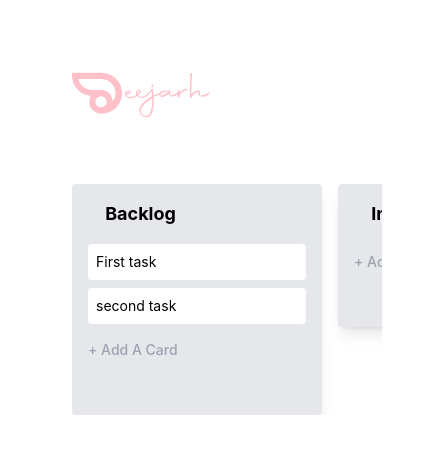
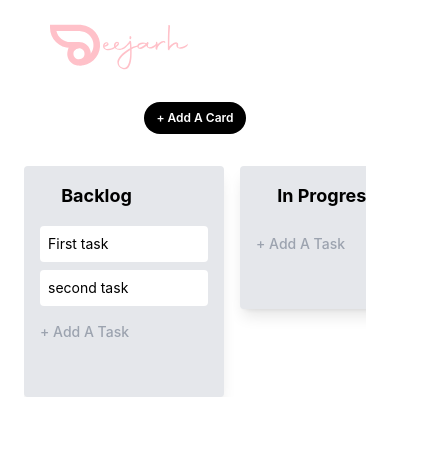
Before and after one commit to Deejarh/vue3-trello-clone, a Vue app: page / in a window 390 px wide. Shown: the top 454 px of the page, 422 px wide, since content can reach past the window. Built offline with nearby package versions, Linux system fonts and the light colour scheme.

Commit message:
Edit, Add and Delete cards functionality

```diff
--- a/src/App.vue
+++ b/src/App.vue
@@ -4,16 +4,13 @@ import Logo from './assets/Logo.vue'
 </script>
 
 <template>
-  <div class="  h-[100vh] p-10  overflow-hidden w-screen ">
-    <div class=" flex  gap-x-3 mb-8">
-      <span> <Logo/></span>
-    <h1 class=" text-white  font-bold text-4xl">Trello Clone</h1>
-  </div>
-      <the-board  />
-
+  <div class="h-[100vh] p-6 lg:p-10 overflow-hidden w-screen">
+    <div class="flex gap-x-3 mb-8 items-center justify-center">
+      <span> <Logo /></span>
+      <h1 class="text-white font-bold text-2xl lg:text-4xl">Trello Clone</h1>
+    </div>
+    <the-board />
   </div>
 </template>
 
-<style scoped>
-
-</style>
+<style scoped></style>
--- a/src/components/AddTask.vue
+++ b/src/components/AddTask.vue
@@ -1,11 +1,11 @@
 <script setup lang="ts">
-import {  ref } from 'vue'
+import { ref } from 'vue'
 import type { Task } from '@/types'
 import { nanoid } from 'nanoid'
 
 const emit = defineEmits<{
   (e: 'AddTask', payload: Task): void
-}>();
+}>()
 
 const isFocus = ref(false)
 const title = ref('')
@@ -21,9 +21,8 @@ const cancel = () => {
 }
 
 const createTask = (e: Event) => {
-    console.log(title.value.trim(), 'value')
   if (title.value.trim()) {
-    e.preventDefault();
+    e.preventDefault()
     emit('AddTask', {
       id: nanoid(),
       title: title.value,
@@ -34,25 +33,42 @@ const createTask = (e: Event) => {
 
   task.id = nanoid()
   task.title = title.value
-    task.createdAt = new Date
+  task.createdAt = new Date()
   title.value = ''
   isFocus.value = false
 }
-
 </script>
 
 <template>
   <div>
-<textarea v-model="title" class="w-full outline-none resize-none " :class="[ isFocus ? ' bg-white h-20 p-3 text-sm rounded' : ' cursor-pointer h-7 text-gray-500 text-sm font-medium mt-2 border-0 bg-gray-200']"
+    <textarea
+      v-model="title"
+      class="w-full outline-none resize-none"
+      :class="[
+        isFocus
+          ? ' bg-white h-20 p-3 text-sm rounded'
+          : ' cursor-pointer h-7 text-gray-500 text-sm font-medium mt-2 border-0 bg-gray-200'
+      ]"
       @focus="isFocus = true"
       @keydown.tab="createTask"
       @keyup.enter="createTask"
-:placeholder=" isFocus ? 'Enter a title for this card' : '+ Add A Card'"
+      :placeholder="isFocus ? 'Enter a title for this card' : '+ Add A Task'"
     ></textarea>
-<div  class=" flex justify-between my-3 w-full">
-<div v-if="isFocus" @click="createTask" class=" text-xs bg-red-200 p-1 rounded-md px-2 font-semibold hover:opacity-70 cursor-pointer ">Add Card</div>
-<button v-if="isFocus" class=" text-sm bg-white rounded-md px-3 hover:opacity-70  " @click="cancel">X</button>
-
+    <div class="flex justify-between my-3 w-full">
+      <div
+        v-if="isFocus"
+        @click="createTask"
+        class="text-xs bg-red-200 p-1 rounded-md px-2 font-semibold hover:opacity-70 cursor-pointer"
+      >
+        Add Task
+      </div>
+      <button
+        v-if="isFocus"
+        class="text-sm bg-white rounded-md px-3 hover:opacity-70"
+        @click="cancel"
+      >
+        X
+      </button>
     </div>
   </div>
 </template>
--- a/src/components/BoardTasks.vue
+++ b/src/components/BoardTasks.vue
@@ -4,32 +4,43 @@ import type { Task } from '@/types'
 import { nanoid } from 'nanoid'
 import { onKeyStroke } from '@vueuse/core'
 
-
 const props = defineProps<{
   task: Task
 }>()
 
 const emit = defineEmits<{
-    (e: 'deleteTask', payload: string): void;
-}>();
+  (e: 'deleteTask', payload: string): void
+}>()
 
 const focused = ref(false)
-onKeyStroke( "Backspace", (e) => {
-    if(focused.value) emit("deleteTask", props.task.id )
+onKeyStroke('Backspace', (e) => {
+  if (focused.value) emit('deleteTask', props.task.id)
 })
-
 </script>
 
 <template>
-  <div class=" task  " @blur="focused = false"  @focus="focused = true" tabindex="0">
-    <p class=" bg-white mb-2  rounded max-w-[250px] p-2 text-sm flex justify-between">{{ task.title }} <span class=" cursor-pointer" v-show="focused" @click="emit('deleteTask', task.id)">
-
-        <svg xmlns="http://www.w3.org/2000/svg" class=" text-gray-800" viewBox="0 0 24 24" width="16" height="16" fill="none" stroke="currentColor" stroke-width="1.5" stroke-linecap="round" stroke-linejoin="round">
-            <path d="M3 6h18M5 6v14a2 2 0 0 0 2 2h10a2 2 0 0 0 2-2V6M9 11v6M15 11v6"></path>
-          </svg>
-
-    </span></p>
-
+  <div class="task" @blur="focused = false" @focus="focused = true" tabindex="0">
+    <p
+      class="bg-white mb-2 rounded lg:max-w-[250px] max-w-[200px] p-2 text-sm flex justify-between"
+    >
+      {{ task.title }}
+      <span class="cursor-pointer" v-show="focused" @click="emit('deleteTask', task.id)">
+        <svg
+          xmlns="http://www.w3.org/2000/svg"
+          class="text-gray-800"
+          viewBox="0 0 24 24"
+          width="16"
+          height="16"
+          fill="none"
+          stroke="currentColor"
+          stroke-width="1.5"
+          stroke-linecap="round"
+          stroke-linejoin="round"
+        >
+          <path d="M3 6h18M5 6v14a2 2 0 0 0 2 2h10a2 2 0 0 0 2-2V6M9 11v6M15 11v6"></path>
+        </svg>
+      </span>
+    </p>
   </div>
 </template>
 
@@ -47,8 +58,7 @@ onKeyStroke( "Backspace", (e) => {
 
 .task:focus,
 .task:focus-visible {
-@apply outline-gray-400 !important ;
-outline: gray auto 1px;
+  @apply outline-red-100 !important;
+  outline: gray auto 1px;
 }
-
 </style>
--- a/src/components/TheBoard.vue
+++ b/src/components/TheBoard.vue
@@ -1,15 +1,16 @@
 <script setup lang="ts">
-import { ref } from 'vue'
+import { ref, nextTick } from 'vue'
 import type { Card, Task } from '@/types'
 import { nanoid } from 'nanoid'
 import BoardTask from './BoardTasks.vue'
 import AddTask from './AddTask.vue'
 import DragButton from './DragButton.vue'
 import draggable from 'vuedraggable'
-import { useKeyModifier } from '@vueuse/core'
+import { useKeyModifier, useLocalStorage } from '@vueuse/core'
 
 const alt = useKeyModifier('Alt')
-const cards = ref<Card>([
+const titleFocused = ref(false)
+const cards = useLocalStorage<Card[]>('board', [
   {
     id: nanoid(),
     title: 'backlog',
@@ -38,10 +39,29 @@ const cards = ref<Card>([
   }
 ])
 
+const addCard = () => {
+  const card: Card = {
+    id: nanoid(),
+    title: '',
+    tasks: []
+  }
+  cards.value.push(card)
+  nextTick(() => {
+    ;(document.querySelector('.card:last-of-type .title-input') as HTMLInputElement).focus()
+  })
+}
 </script>
 
 <template>
   <div>
+    <div class="flex justify-center">
+      <div
+        class="dark:bg-white bg-black flex justify-center items-center py-2 px-3 rounded-full mb-8 cursor-pointer font-semibold hover:opacity-70 text-white dark:text-black text-xs"
+        @click="addCard"
+      >
+        + Add A Card
+      </div>
+    </div>
     <draggable
       v-model="cards"
       group="cards"
@@ -51,11 +71,22 @@ const cards = ref<Card>([
       class="flex gap-x-4 overflow-x-auto dark:text-white text-black items-start"
     >
       <template #item="{ element: card }: { element: Card }">
-        <div class="bg-gray-200 p-4 rounded min-w-[250px] shadow-lg text-black">
-          <header class="font-bold text-lg mb-4 capitalize flex items-center justify-start">
+        <div
+          class="bg-gray-200 p-4 rounded lg:min-w-[250px] min-w-[200px] shadow-lg text-black card"
+        >
+          <header class="font-bold text-lg mb-4 capitalize flex items-center">
             <drag-button />
-
-            {{ card.title }}
+            <input
+              @focus="titleFocused = true"
+              @blur="titleFocused = false"
+              class="title-input flex justify-start items-start bg-transparent focus:bg-white rounded px-1 w-4/5 capitalize outline-red-100"
+              @keyup.enter="($event.target as HTMLInputElement).blur()"
+              @keydown.backspace="
+                card.title === '' ? (cards = cards.filter((c) => c.id !== card.id)) : null
+              "
+              type="text"
+              v-model="card.title"
+            />
           </header>
           <draggable
             v-model="card.tasks"
@@ -64,7 +95,12 @@ const cards = ref<Card>([
             :animation="150"
           >
             <template #item="{ element: task }: { element: Task }">
-              <div><BoardTask :task="task" @deleteTask="card.tasks = card.tasks.filter((task) => task.id !== $event)" /></div>
+              <div>
+                <BoardTask
+                  :task="task"
+                  @deleteTask="card.tasks = card.tasks.filter((task) => task.id !== $event)"
+                />
+              </div>
             </template>
           </draggable>
 
--- a/src/index.css
+++ b/src/index.css
@@ -1,3 +1,8 @@
 @tailwind base;
 @tailwind components;
 @tailwind utilities;
+
+#app {
+  padding: 0;
+  margin: 0;
+}
```
Also changed, not shown: 1 other file (tests, documents, lock files or other folders). Lines whose indentation alone changed are shown as unchanged.
